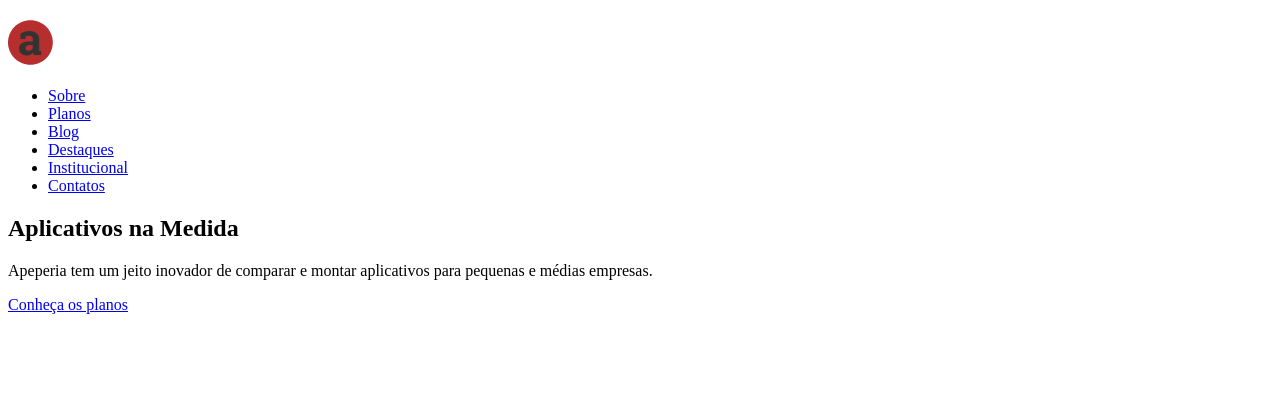
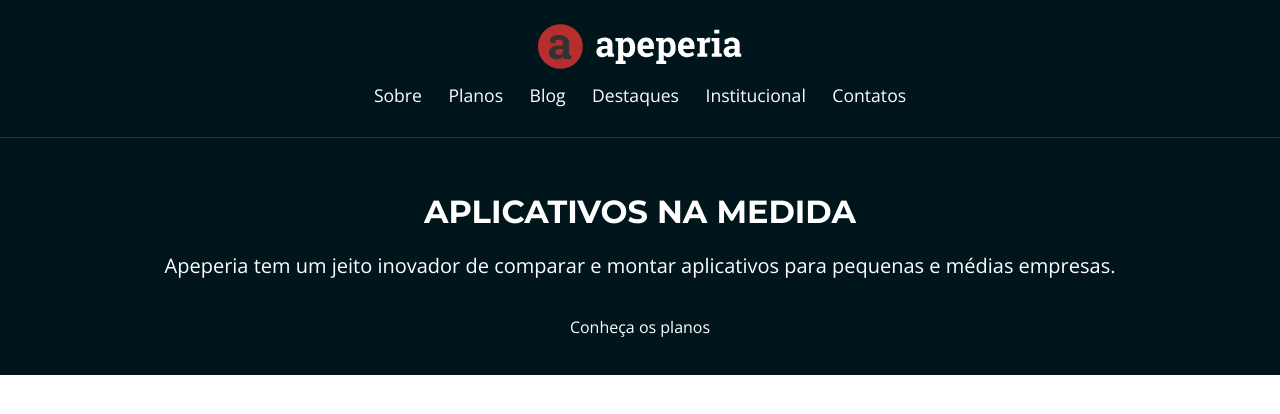
Before and after one commit to luizpellanda/apeperia, a plain HTML site: page index.html in a window 1280 px wide. Drawn offline with nearby package versions, Linux system fonts and the light colour scheme.

Commit message:
changes made on header and hero CSS files

```diff
--- /dev/null
+++ b/css/base.css
@@ -0,0 +1,3 @@
+body {
+    font-family: 'Open Sans', sans-serif;
+}
--- a/css/cabecalho.css
+++ b/css/header.css
@@ -1,4 +1,4 @@
-.cabecalho {
+header {
     color: #FFF;
 
     width: 100%;
@@ -17,15 +17,15 @@
     position: absolute;
 }
 
-.cabecalho__logo {
+.header__logo {
     margin-bottom: 1rem;
 }
 
-.cabecalho__navegacao {
+.header__nav {
     text-align: center;
 }
 
-.cabecalho__link {
+.header__link {
     font-size: 1.1rem;
 
     display: inline-block;
--- a/css/chamada.css
+++ b/css/hero.css
@@ -1,4 +1,4 @@
-.chamada  {
+.hero  {
     display: flex;
     flex-direction: column;
     align-items: center;
@@ -12,7 +12,7 @@
     padding-bottom: 2.5rem;
 }
 
-.chamada__titulo {
+.hero__title {
     font-family: 'Montserrat', serif;
     font-size: 2rem;
     font-weight: 700;
@@ -21,13 +21,13 @@
     margin-bottom: 1.5rem;
 }
 
-.chamada__texto {
+.hero__text {
     font-size: 1.25rem;
     line-height: normal;
 
     margin: 0 auto 2.5rem;
 }
 
-.chamada__botao {
+.hero__button {
     width: 100%;
 }
--- a/index.html
+++ b/index.html
@@ -4,29 +4,35 @@
     <meta charset="UTF-8">
     <meta http-equiv="X-UA-Compatible" content="IE=edge">
     <meta name="viewport" content="width=device-width, initial-scale=1.0">
-    <link rel="stylesheet" href="./css/cabecalho.css">
-    <title>apeperia</title>
+    <link rel="preconnect" href="https://fonts.googleapis.com">
+    <link rel="preconnect" href="https://fonts.gstatic.com" crossorigin>
+    <link href="https://fonts.googleapis.com/css2?family=Montserrat:wght@300;400;700&family=Open+Sans:wght@300;400;700&display=swap" rel="stylesheet">
+    <link rel="stylesheet" href="./css/reset.css">
+    <link rel="stylesheet" href="./css/base.css">
+    <link rel="stylesheet" href="./css/header.css">
+    <link rel="stylesheet" href="./css/hero.css">
+    <title>Home | Apeperia</title>
 </head>
 <body>
     <header>
-        <img src="img/logo-apeperia.svg" alt="Logo da Aperia">
-        <nav>
+        <img src="img/logo-apeperia.svg" alt="Logo da Aperia" class="header__logo">
+        <nav class="header__nav">
             <ul>
-                <li><a href="#">Sobre</a></li>
-                <li><a href="#">Planos</a></li>
-                <li><a href="#">Blog</a></li>
-                <li><a href="#">Destaques</a></li>
-                <li><a href="#">Institucional</a></li>
-                <li><a href="#">Contatos</a></li>
+                <li class="header__link"><a href="#">Sobre</a></li>
+                <li class="header__link"><a href="#">Planos</a></li>
+                <li class="header__link"><a href="#">Blog</a></li>
+                <li class="header__link"><a href="#">Destaques</a></li>
+                <li class="header__link"><a href="#">Institucional</a></li>
+                <li class="header__link"><a href="#">Contatos</a></li>
             </ul>
         </nav>
     </header>
 
     <main>
-        <section>
-            <h1>Aplicativos na Medida</h1>
-            <p>Apeperia tem um jeito inovador de comparar e montar aplicativos para pequenas e médias empresas.</p>
-            <a href="#">Conheça os planos</a>
+        <section class="hero">
+            <h1 class="hero__title">Aplicativos na Medida</h1>
+            <p class="hero__text">Apeperia tem um jeito inovador de comparar e montar aplicativos para pequenas e médias empresas.</p>
+            <a href="#" class="hero__button">Conheça os planos</a>
         </section>
     </main>
 
```
